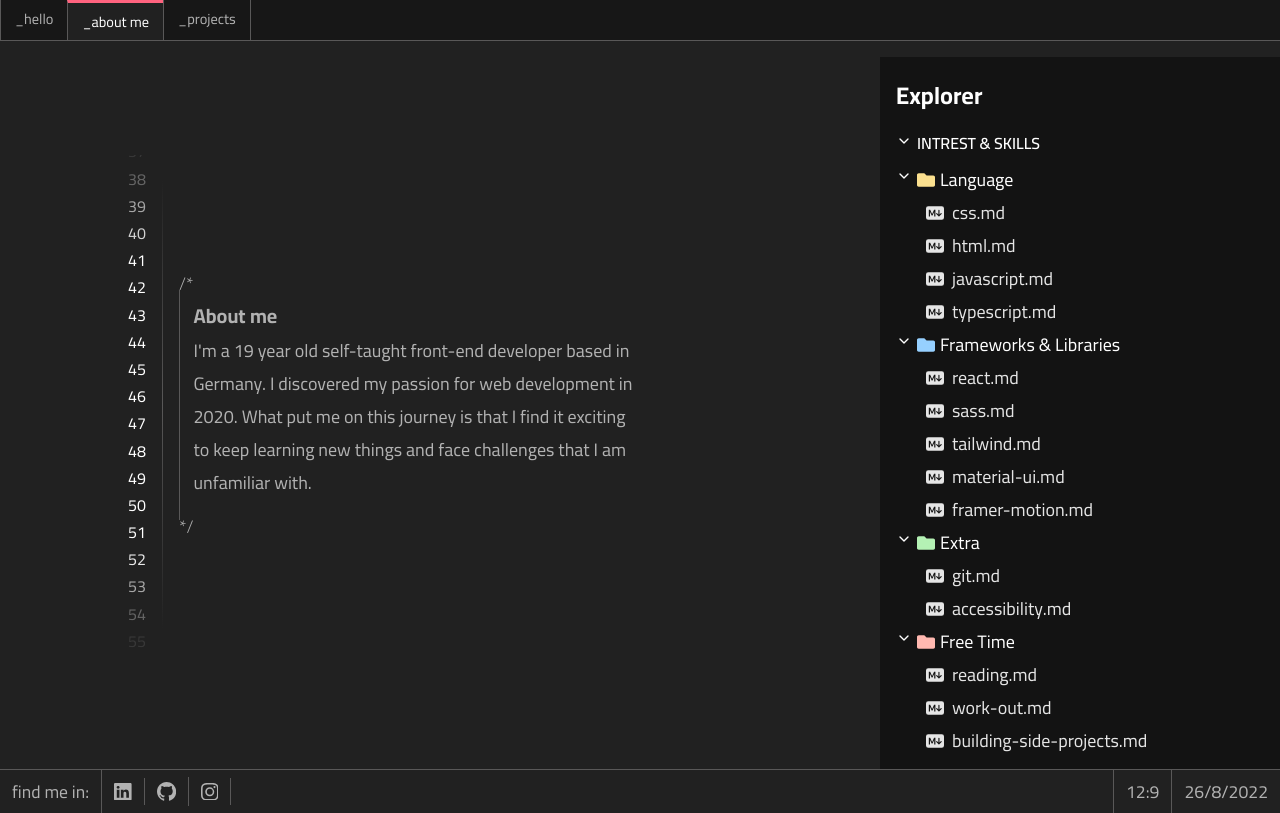
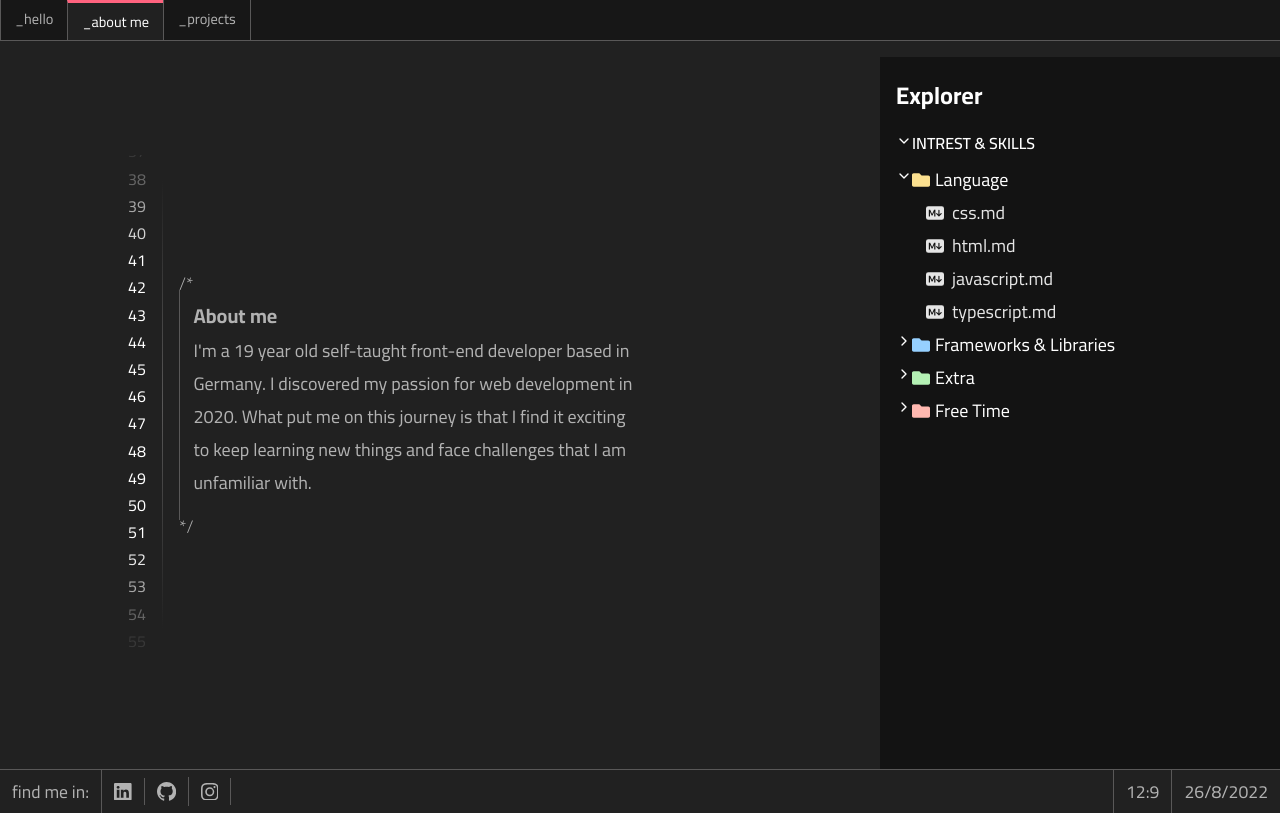
Before and after one commit to mirayatech/V2-Portfolio, a React (Vite) app: page /about in a window 1280 px wide. Built offline with nearby package versions, Linux system fonts and the light colour scheme.

Commit message:
feat: make intrest and skills "folder" expandable

```diff
--- a/src/components/About/About.tsx
+++ b/src/components/About/About.tsx
@@ -1,12 +1,18 @@
 import { motion } from "framer-motion";
 import { BsFillMarkdownFill } from "react-icons/bs";
-import { FiChevronDown } from "react-icons/fi";
+import { FiChevronDown, FiChevronRight } from "react-icons/fi";
 
 import { FaFolder } from "react-icons/fa";
 
 import "../../styles/About.css";
+import { useState } from "react";
 
 export function About() {
+  const [isOpenOne, setIsOpenOne] = useState(false);
+  const [isOpenTwo, setIsOpenTwo] = useState(false);
+  const [isOpenThree, setIsOpenThree] = useState(false);
+  const [isOpenFour, setIsOpenFour] = useState(false);
+
   return (
     <div className="about">
       <div className="about__primary">
@@ -185,23 +191,25 @@ export function About() {
       >
         <h2>Explorer</h2>
         <div className="wrapper-1">
-          <span className="arrow-down">
+          <span className="arrow">
             <FiChevronDown />
           </span>
           <p>Intrest & Skills</p>
         </div>
 
         <div className="wrapper-2">
-          <div className="title">
-            <span className="arrow-down">
-              <FiChevronDown />
+          <div onClick={() => setIsOpenOne(!isOpenOne)} className="title">
+            <span className="arrow">
+              {isOpenOne ? <FiChevronRight /> : <FiChevronDown />}
             </span>
             <span className="folder color-1">
               <FaFolder />
             </span>
             <p>Language</p>
           </div>
-
+          {isOpenOne ? (
+            <div className="list"></div>
+          ) : (
             <div className="list">
               {" "}
               <p>
@@ -221,12 +229,13 @@ export function About() {
                 &nbsp; typescript.md
               </p>
             </div>
+          )}
         </div>
 
         <div className="wrapper-2">
-          <div className="title">
-            <span className="arrow-down">
-              <FiChevronDown />
+          <div onClick={() => setIsOpenTwo(!isOpenTwo)} className="title">
+            <span className="arrow">
+              {isOpenTwo ? <FiChevronDown /> : <FiChevronRight />}
             </span>
             <span className="folder color-2">
               <FaFolder />
@@ -234,6 +243,7 @@ export function About() {
             <p>Frameworks & Libraries</p>
           </div>
 
+          {isOpenTwo && (
             <div className="list">
               <p>
                 <BsFillMarkdownFill />
@@ -256,19 +266,20 @@ export function About() {
                 &nbsp; framer-motion.md
               </p>
             </div>
+          )}
         </div>
 
         <div className="wrapper-2">
-          <div className="title">
-            <span className="arrow-down">
-              <FiChevronDown />
+          <div onClick={() => setIsOpenThree(!isOpenThree)} className="title">
+            <span className="arrow">
+              {isOpenThree ? <FiChevronDown /> : <FiChevronRight />}
             </span>
             <span className="folder color-3">
               <FaFolder />
             </span>
             <p>Extra</p>
           </div>
-
+          {isOpenThree && (
             <div className=" list">
               <p>
                 <BsFillMarkdownFill />
@@ -279,19 +290,20 @@ export function About() {
                 &nbsp; accessibility.md
               </p>
             </div>
+          )}
         </div>
 
         <div className="wrapper-2">
-          <div className="title">
-            <span className="arrow-down">
-              <FiChevronDown />
+          <div onClick={() => setIsOpenFour(!isOpenFour)} className="title">
+            <span className="arrow">
+              {isOpenFour ? <FiChevronDown /> : <FiChevronRight />}
             </span>
             <span className="folder color-4">
               <FaFolder />
             </span>
             <p>Free Time</p>
           </div>
-
+          {isOpenFour && (
             <div className="list">
               <p>
                 <BsFillMarkdownFill />
@@ -306,6 +318,7 @@ export function About() {
                 &nbsp; building-side-projects.md
               </p>
             </div>
+          )}
         </div>
       </motion.div>
     </div>
```
Lines whose indentation alone changed are shown as unchanged.
